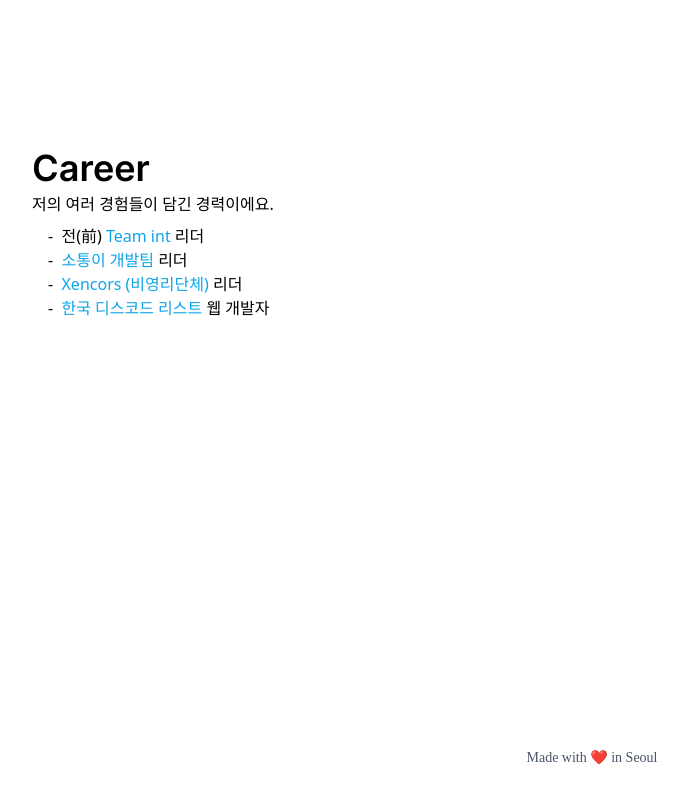
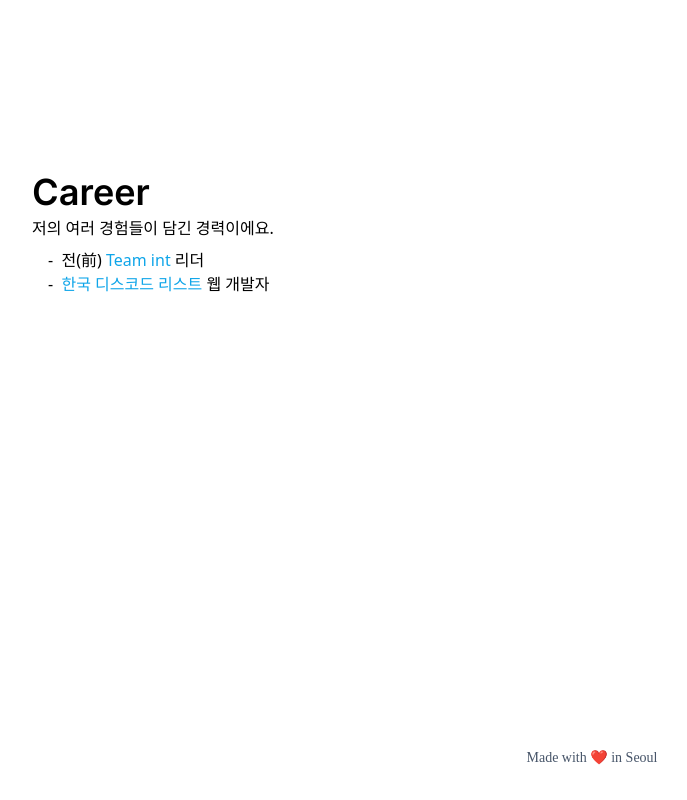
Before and after one commit to KimJinwoo2198/portfolio, a Next.js app: page / in a window 1280 px wide. Shown: the part 2484-3284 px from the top of the page, without its empty margins (48-735 px from the left). Built offline with nearby package versions, Linux system fonts and the light colour scheme.

Commit message:
refactor: change some stuff

```diff
--- a/pages/index.tsx
+++ b/pages/index.tsx
@@ -1,23 +1,20 @@
 import type { NextPage } from 'next'
+import Link from 'next/link'
+import Image from 'next/image'
+import { AnimatePresence, motion } from 'framer-motion'
 import Header from '../components/Header'
-import { AnimatePresence, motion } from 'framer-motion'
-import { projects, skills } from '../utils/data'
+import Footer from '../components/Footer'
+import Title from '../components/Title'
+import Description from '../components/Description'
 import SkillCard from '../components/SkillCard'
 import ProjectCard from '../components/ProjectCard'
 import CareerCard from '../components/CareerCard'
-import { socialLinks } from '../utils/data'
-import Link from 'next/link'
-import Image from 'next/image'
-import Footer from '../components/Footer'
-import Title from '../components/Title'
-import Description from '../components/Description'
+import { projects, skills, socialLinks } from '../utils/data'
 
 const Home: NextPage = () => {
   return (
-    <>
     <AnimatePresence>
       <Header />
-
       <div className="snap-center grid content-center h-screen">
         <div className="flex flex-col justify-center space-y-1 absolute h-4/5 w-full">
           <div className="flex flex-col self-center w-11/12 md:w-5/6 lg:w-4/5">
@@ -96,11 +93,9 @@ const Home: NextPage = () => {
           </div>
         </div>
       </div>
-
       <div className="snap-center grid content-center h-screen" id="stack">
         <Title name="Stack" />
         <Description description="제가 사용하는 기술들이에요. 마우스를 위에 올리면 상세 정보를 확인하실 수 있어요." />
-
         <div className="flex flex-row flex-grow flex-wrap justify-center pt-4">
           {Object.entries(skills).map(([_, skill]) => (
             <span key={skill.name}>
@@ -109,7 +104,6 @@ const Home: NextPage = () => {
           ))}
         </div>
       </div>
-
       <div className="snap-center grid content-center h-screen" id="projects">
         <Title name="Projects" />
         <Description description="제가 참여한 프로젝트들이에요. 아이템을 클릭하면 외부 사이트로 이동해요." />
@@ -127,7 +121,6 @@ const Home: NextPage = () => {
           ))}
         </div>
       </div>
-
       <div className="snap-center grid content-center h-screen" id="career">
         <div className="flex flex-col justify-center absolute h-4/5">
           <Title name="Career" />
@@ -142,20 +135,6 @@ const Home: NextPage = () => {
             />
             <CareerCard
               before={false}
-                name="소통이 개발팀"
-                href="https://sotongi.com"
-                role="리더"
-                delay={0.6}
-              />
-              <CareerCard
-                before={false}
-                name="Xencors (비영리단체)"
-                href="https://xencors.com"
-                role="리더"
-                delay={0.7}
-              />
-              <CareerCard
-                before={false}
               name="한국 디스코드 리스트"
               href="https://koreanbots.dev"
               role="웹 개발자"
@@ -164,10 +143,8 @@ const Home: NextPage = () => {
           </div>
         </div>
       </div>
-
       <Footer />
     </AnimatePresence>
-    </>
   )
 }
 
--- a/utils/data.ts
+++ b/utils/data.ts
@@ -9,7 +9,7 @@ export const socialLinks: Record<string, socialLinkProps> = {
   },
   instagram: {
     src: 'instagram.png',
-    href: 'https://instagram.com/bottle___iron'
+    href: 'https://instagram.com/dev_kbc'
   },
   twitter: {
     src: 'twitter.png',
```
Lines whose indentation alone changed are shown as unchanged.
